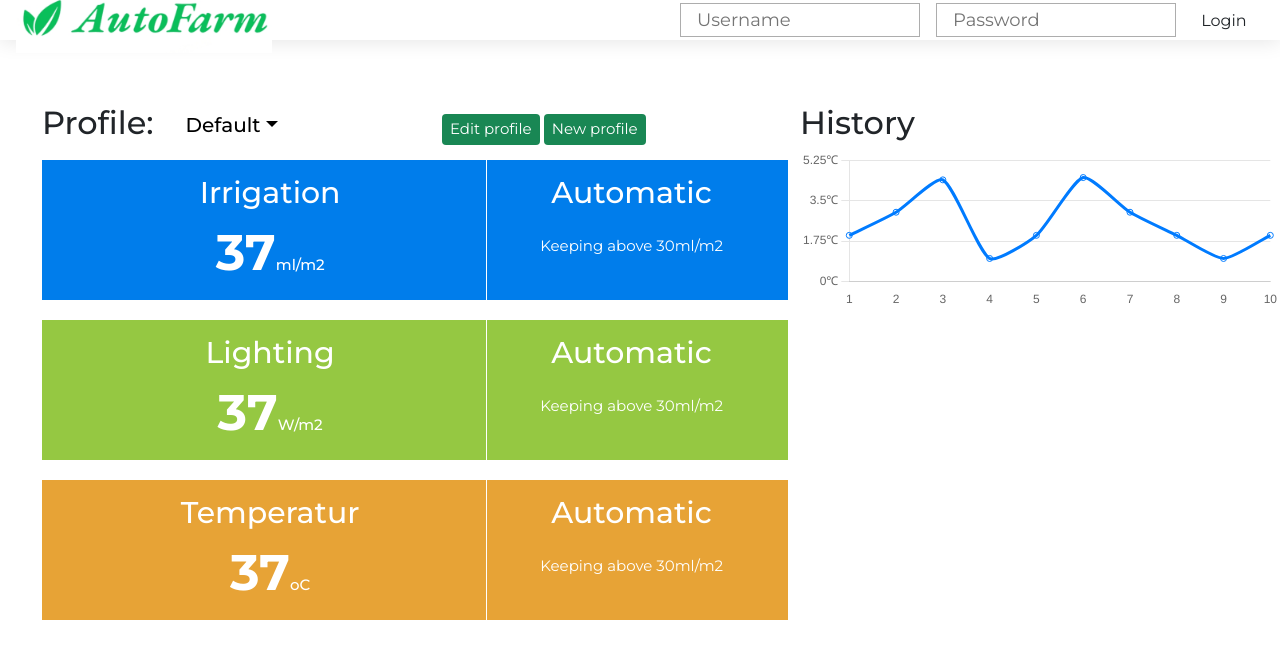
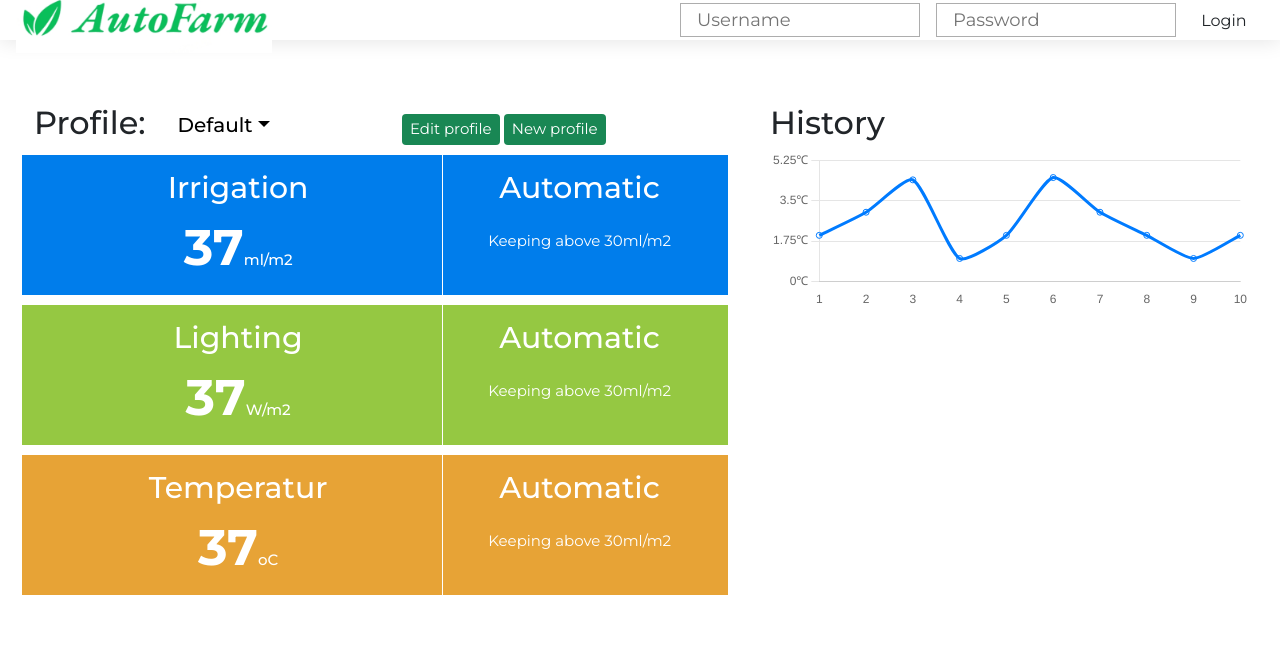
Before and after one commit to WindyFeg/AutoFarm-FE, a React (Create React App) app: page / in a window 1280 px wide. Shown: the top 658 px of the page. Built offline with nearby package versions, Linux system fonts and the light colour scheme.

Commit message:
seperate component in profile

```diff
--- a/src/body/dashboard/History/index.js
+++ b/src/body/dashboard/History/index.js
@@ -2,9 +2,13 @@ import React from 'react';
 import Graph from './graph';
 
 function History(props) {
-
+    const myStyle = {
+        marginLeft : '30px',
+        marginRight: '30px',
+        textAlign: 'left'
+    }
     return (
-        <div className="history">
+        <div className="history" style={myStyle}>
             <h2>History</h2>
             <Graph />
             {/* <Graph />
--- /dev/null
+++ b/src/body/dashboard/Profile/header.js
@@ -0,0 +1,34 @@
+import Dropdown from "react-bootstrap/Dropdown";
+import Button from "react-bootstrap/Button";
+import "./styles.css";
+
+function ProfileHeader() {
+  return (
+    <div className="profile container">
+      <h2>Profile:</h2>
+      <Dropdown className="dropdown ">
+        <Dropdown.Toggle variant="success" id="dropdown-basic">
+          Default
+        </Dropdown.Toggle>
+        <Dropdown.Menu>
+          <Dropdown.Item href="#/action-1">Automatic</Dropdown.Item>
+          <Dropdown.Item href="#/action-2">Manual</Dropdown.Item>
+          <Dropdown.Item href="#/action-3">Something else</Dropdown.Item>
+        </Dropdown.Menu>
+      </Dropdown>
+
+      <div className="group-button mx-auto">
+        <div>
+        <Button id="edit-button" variant="success" size="sm">
+          Edit profile
+        </Button>{" "}
+        <Button id="create-button" variant="success" size="sm">
+          New profile
+        </Button>
+        </div>
+      </div>
+    </div>
+  );
+}
+
+export default ProfileHeader
--- a/src/body/dashboard/Profile/index.js
+++ b/src/body/dashboard/Profile/index.js
@@ -1,68 +1,17 @@
-import Dropdown from "react-bootstrap/Dropdown";
-import Button from "react-bootstrap/Button";
 import "./styles.css";
+import ProfileHeader from "./header.js";
+import Irrigation from "./irrigation.js";
+import Lighting from "./lighting";
+import Temperature from "./temperature";
+import Header from "./header.js";
 
 function Profile(props) {
   return (
     <div className="profile container ">
-      <h2>Profile:</h2>
-        <Dropdown className="dropdown">
-          <Dropdown.Toggle variant="success" id="dropdown-basic">
-            Default
-          </Dropdown.Toggle>
-          <Dropdown.Menu>
-            <Dropdown.Item href="#/action-1">Automatic</Dropdown.Item>
-            <Dropdown.Item href="#/action-2">Manual</Dropdown.Item>
-            <Dropdown.Item href="#/action-3">Something else</Dropdown.Item>
-          </Dropdown.Menu>
-        </Dropdown>
-        <div className="group-button mx-auto">
-          <Button id="edit-button" variant="success" size="sm">
-            Edit profile
-          </Button>{" "}
-          <Button id="create-button" variant="success" size="sm">
-            New profile
-          </Button>
-        </div>
-      <div className="irrigation container-fluid">
-        <div className="title">
-          Irrigation
-          <div className="infor">
-            <div className="merit"> 37</div>
-            <div className="unit"> ml/m2</div>
-          </div>
-        </div>
-        <div className="state">
-          Automatic
-          <div className="calendar">Keeping above 30ml/m2</div>
-        </div>
-      </div>
-      <div className="lighting container-fluid">
-        <div className="title">
-          Lighting
-          <div className="infor">
-            <div className="merit"> 37</div>
-            <div className="unit"> W/m2</div>
-          </div>
-        </div>
-        <div className="state">
-          Automatic
-          <div className="calendar">Keeping above 30ml/m2</div>
-        </div>
-      </div>
-      <div className="temperature container-fluid">
-        <div className="title">
-          Temperatur
-          <div className="infor">
-            <div className="merit"> 37</div>
-            <div className="unit"> oC</div>
-          </div>
-        </div>
-        <div className="state">
-          Automatic
-          <div className="calendar">Keeping above 30ml/m2</div>
-        </div>
-      </div>
+      <ProfileHeader />
+      <Irrigation />
+      <Lighting />
+      <Temperature />
     </div>
   );
 }
--- /dev/null
+++ b/src/body/dashboard/Profile/irrigation.js
@@ -0,0 +1,21 @@
+import "./styles.css";
+
+function Irrigation(){
+  return (
+    <div className="irrigation container-fluid">
+        <div className="title">
+          Irrigation
+          <div className="infor">
+            <div className="merit"> 37</div>
+            <div className="unit"> ml/m2</div>
+          </div>
+        </div>
+        <div className="state">
+          Automatic
+          <div className="calendar">Keeping above 30ml/m2</div>
+        </div>
+      </div>
+  );
+}
+
+export default Irrigation;
--- /dev/null
+++ b/src/body/dashboard/Profile/lighting.js
@@ -0,0 +1,21 @@
+import "./styles.css";
+
+function Lighting() {
+  return (
+    <div className="lighting container-fluid">
+      <div className="title">
+        Lighting
+        <div className="infor">
+          <div className="merit"> 37</div>
+          <div className="unit"> W/m2</div>
+        </div>
+      </div>
+      <div className="state">
+        Automatic
+        <div className="calendar">Keeping above 30ml/m2</div>
+      </div>
+    </div>
+  );
+}
+
+export default Lighting;
--- a/src/body/dashboard/Profile/styles.css
+++ b/src/body/dashboard/Profile/styles.css
@@ -1,9 +1,6 @@
 * {
   font-family: 'Montserrat', sans-serif;
   position: relative;
-}
-.dropdown{
-
 }
 #dropdown-basic{
   background-color: white;
@@ -38,20 +35,20 @@
   flex-wrap: wrap;
   justify-content: flex-start;
   width: 50%;
-  padding-left: 50px;
+  padding-left: 25px;
 }
 .irrigation {
-  margin: 10px;
+  margin: 5px;
   background-color: #007DEB;
   display: flex;
 }
 .lighting {
-  margin: 10px;
+  margin: 5px;
   background-color: #95C842;
   display: flex;
 }
 .temperature{
-  margin: 10px;
+  margin: 5px;
   background-color: #E7A336;
   display: flex;
 }
--- /dev/null
+++ b/src/body/dashboard/Profile/temperature.js
@@ -0,0 +1,21 @@
+import "./styles.css";
+
+function Temperature() {
+  return (
+      <div className="temperature container-fluid">
+        <div className="title">
+          Temperatur
+          <div className="infor">
+            <div className="merit"> 37</div>
+            <div className="unit"> oC</div>
+          </div>
+        </div>
+        <div className="state">
+          Automatic
+          <div className="calendar">Keeping above 30ml/m2</div>
+        </div>
+      </div>
+  );
+}
+
+export default Temperature;
--- a/src/body/dashboard/index.js
+++ b/src/body/dashboard/index.js
@@ -4,7 +4,7 @@ import History from "./History";
 
 function Body() {
     const myStyle = {
-        paddingLeft: '30px',
+        paddingLeft: '10px',
         flexWrap: 'wrap',
         display: 'flex',
         justifyContent: 'flex-start',
--- /dev/null
+++ b/src/body/dashboard/styles.css
@@ -0,0 +1,4 @@
+History {
+  width: auto;
+  background-color: black;
+}
```
